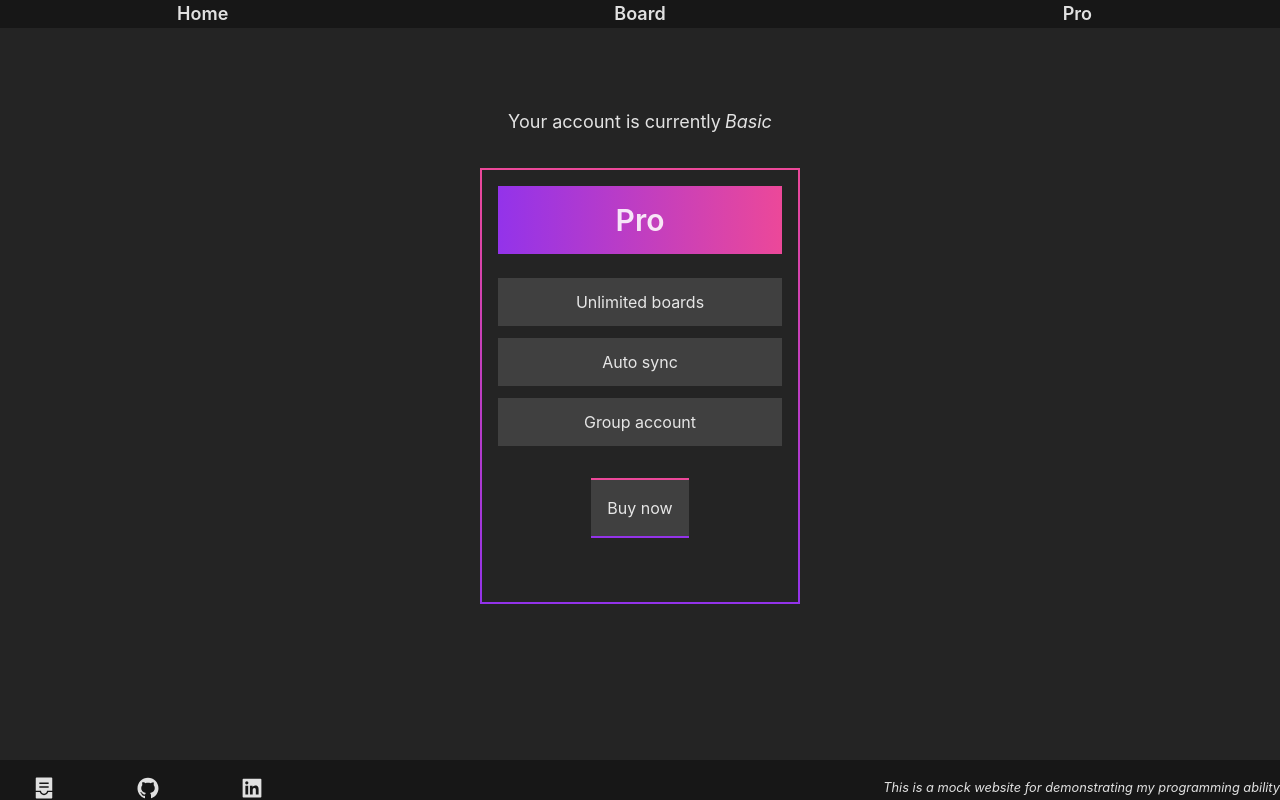
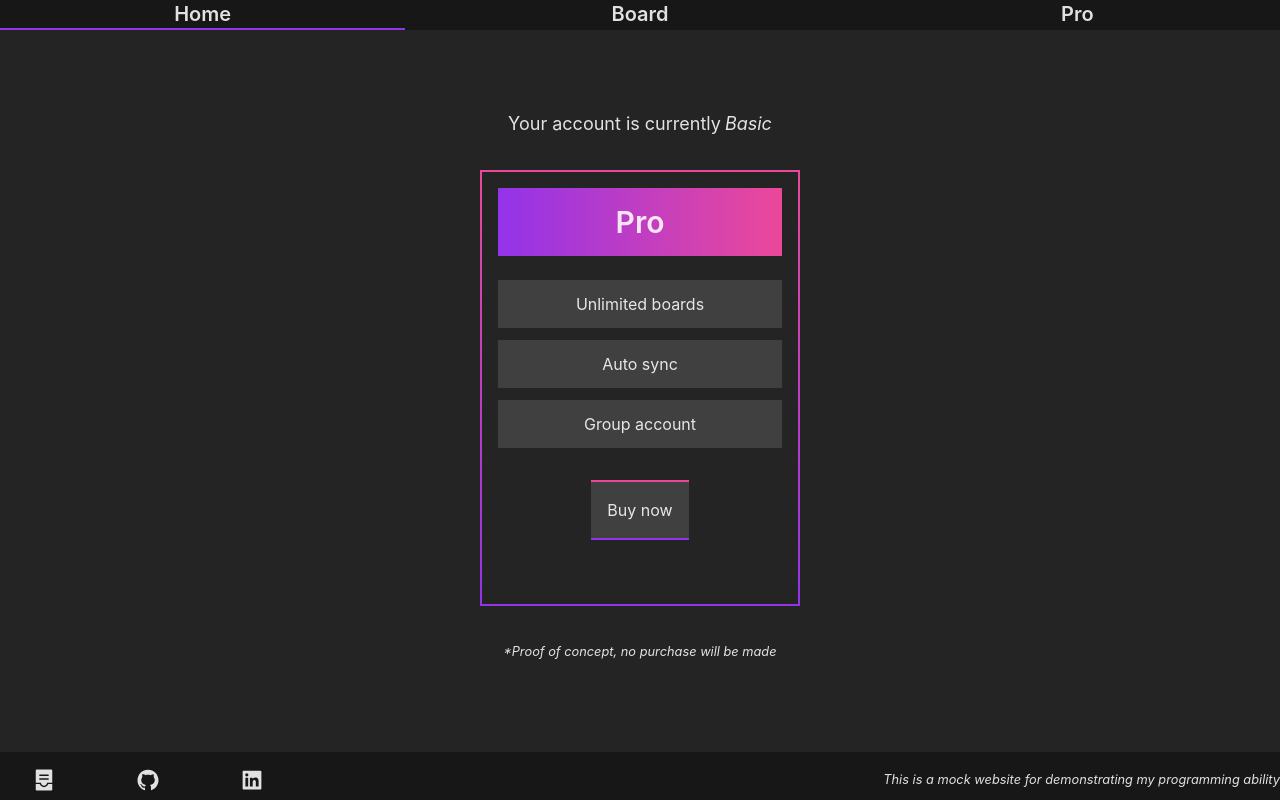
Before and after one commit to AroonSalotra/to-do-drag-n-drop, a React (Vite) app: page /pro in a window 1280 px wide. Built offline with nearby package versions, Linux system fonts and the light colour scheme; no server answers.

Commit message:
add error message to login & register

```diff
--- a/src/components/AccountForm.jsx
+++ b/src/components/AccountForm.jsx
@@ -9,6 +9,7 @@ const AccountForm = ({ formType, setShowBtns, setFormDisplay }) => {
 
     const [emailInput, setEmailInput] = useState("")
     const [passwordInput, setPasswordInput] = useState("")
+    const [showError, setShowError] = useState(null)
     const navigate = useNavigate()
 
     const handleRegister = () => {
@@ -27,8 +28,8 @@ const AccountForm = ({ formType, setShowBtns, setFormDisplay }) => {
                     });
             })
             .catch((error) => {
-                console.log(error.code + error.message)
-                setShowError(e => error.message)
+                console.log(error.message)
+                setShowError(error.message)
             })
     }
 
@@ -41,10 +42,12 @@ const AccountForm = ({ formType, setShowBtns, setFormDisplay }) => {
             .then(() => {
                 // navigate("/view-boards")
             })
-            .catch((err) => {
-                console.log(err.message)
+            .catch((error) => {
+                console.log(error.message)
+                setShowError(error.message)
             })
     }
+
 
 
     return (
@@ -69,6 +72,10 @@ const AccountForm = ({ formType, setShowBtns, setFormDisplay }) => {
                     onChange={(e) => setPasswordInput(e.target.value)}
                 />
 
+                <p>
+                    {showError}
+                </p>
+
                 {formType === "Register" ?
                     <button onClick={handleRegister}
                         className="bg-gradient-to-r from-purple-600 to-pink-500 w-fit px-4 mx-auto rounded-xl"
@@ -87,6 +94,7 @@ const AccountForm = ({ formType, setShowBtns, setFormDisplay }) => {
                         className="text-neutral-500 text-2xl hover:text-neutral-600" />
                 </button>
 
+
             </fieldset>
         </>
 
--- a/src/components/Footer.jsx
+++ b/src/components/Footer.jsx
@@ -20,9 +20,7 @@ const Footer = () => {
     }, [currentUser])
 
     return (
-        <footer className="bg-neutral-900 md:fixed bottom-0 left-0 w-screen">
-
-
+        <footer className="bg-neutral-900 md:fixed bottom-0 left-0 w-screen pb-2">
 
             {currentUser ? <p>Logged in as: {currentUser}</p>
                 : null}
--- a/src/components/Navbar.jsx
+++ b/src/components/Navbar.jsx
@@ -25,7 +25,7 @@ const Navbar = () => {
 
                 {navList.map(({ body, redirect }) => {
                     return <Link onClick={() => setIsMobileNav(false)}
-                        className="text-lg font-semibold p-3 sm:p-0 w-full"
+                        className="text-xl font-semibold p-3 sm:p-0 w-full border-gra hover:border-b-2"
                         key={body}
                         to={redirect}>
                         {body}
--- a/src/components/RegisterForm.jsx
+++ b/src/components/RegisterForm.jsx
@@ -25,13 +25,7 @@ const RegisterForm = ({ userId, setUserId }) => {
                 id="login-form"
                 className="bg-neutral-70 flex justify-center items-center my-8 sm:mt-[30vh] h-full">
 
-                {userId ? <>
-                    {/* <Link to={"/board"}
-                        className="border-2 border-neutral-800 p-3 hover:bg-gray-500">
-                        Board
-                    </Link> */}
-                    <ViewBoard />
-                </>
+                {userId ? <ViewBoard />
                     :
                     <>
                         {showBtns ? <fieldset className="flex items-center">
--- a/src/components/Subscription.jsx
+++ b/src/components/Subscription.jsx
@@ -10,6 +10,10 @@ const Subscription = () => {
 
             <PricingTable />
 
+            <small className="italic">
+                *Proof of concept, no purchase will be made
+            </small>
+
         </section>
     );
 }
```
